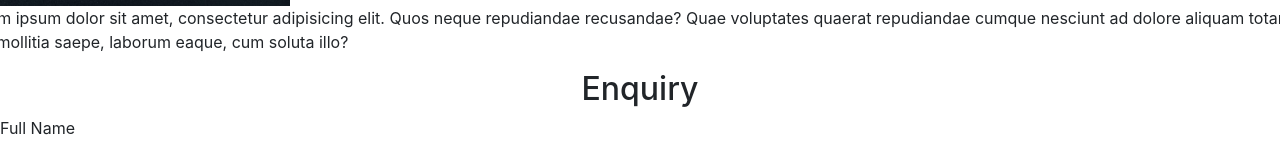
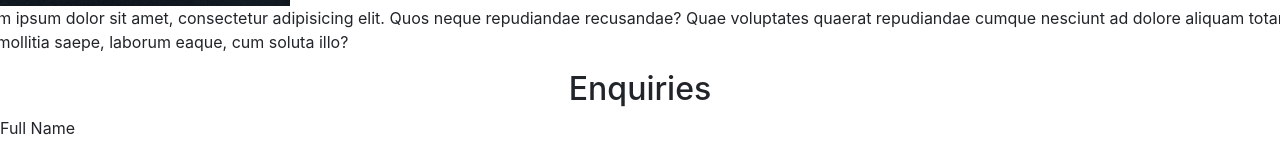
Before and after one commit to jerryniks/carhire, a plain HTML site: page index.html in a window 1280 px wide. Shown: the part 1495-1641 px from the top of the page. Drawn offline with nearby package versions, Linux system fonts and the light colour scheme; files that its build step writes are made by us from their sources.

Commit message:
Update index.html

```diff
--- a/index.html
+++ b/index.html
@@ -78,8 +78,8 @@
 
     </section>
     <div>
-        <div class="Enquiry">
-            <h2 id="Enquiry" style="text-align:center;">Enquiry</h2>
+        <div class="Enquiries">
+            <h2 id="Enquiries" style="text-align:center;">Enquiries</h2>
             <div class="mb-3">
                 <label for="formGroupExampleInput" class="form-label">Full Name</label>
                 <input type="text" class="form-control" id="formGroupExampleInput" placeholder="Enter Name Here">
```
